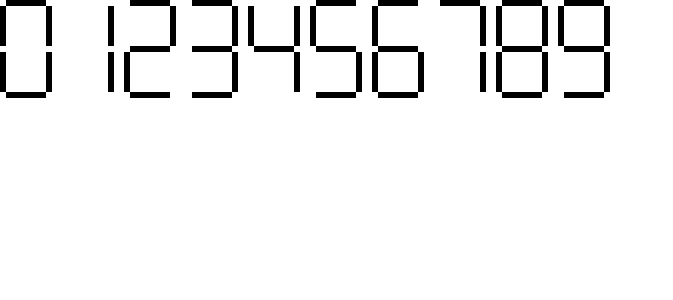
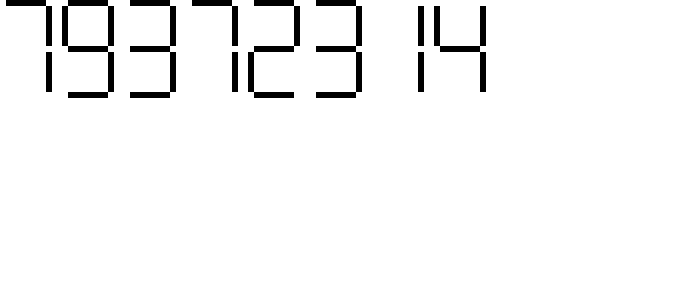
Before and after one commit to Hasuzawa/web-calculator, a React (Create React App) app: page / in a window 1280 px wide. Shown: the top 300 px of the page, without its empty margins (0-673 px from the left). Built offline with nearby package versions, Linux system fonts and the light colour scheme.

Commit message:
non negative number display

```diff
--- a/src/App.tsx
+++ b/src/App.tsx
@@ -1,5 +1,4 @@
 import "./App.css"
-// import Segment from "./component/numericalDisplay/Segment"
 import { SegmentDigit } from "./component/numericalDisplay/SegmentDigit"
 import { NumericalDisplay } from "./component/numericalDisplay/NumericalDisplay"
 
@@ -7,7 +6,7 @@ function App() {
 	return (
 		<div className="App">
 			{/* <SegmentDigit /> */}
-			<NumericalDisplay />
+			<NumericalDisplay n={Math.floor(Math.random() * 100_000_000)} />
 		</div>
 	)
 }
--- a/src/component/numericalDisplay/NumericalDisplay.tsx
+++ b/src/component/numericalDisplay/NumericalDisplay.tsx
@@ -1,13 +1,21 @@
 import styled from "styled-components"
 import { IStyled } from "../../type"
 import { SegmentDigit } from "./SegmentDigit"
+import { Digit } from "../../type"
 
-interface NumericalDisplayProps extends IStyled {}
+interface NumericalDisplayProps extends IStyled {
+	n: number
+}
 
 const RawNumericalDisplay = (props: NumericalDisplayProps) => {
+	const { n } = props
+	const digits = n.toString().split("") as Digit[]
 	return (
 		<div className={props.className}>
-			<SegmentDigit n={"0"} />
+			{digits.map((x: Digit) => (
+				<SegmentDigit n={x} />
+			))}
+			{/* <SegmentDigit n={"0"} />
 			<SegmentDigit n={"1"} />
 			<SegmentDigit n={"2"} />
 			<SegmentDigit n={"3"} />
@@ -16,7 +24,7 @@ const RawNumericalDisplay = (props: NumericalDisplayProps) => {
 			<SegmentDigit n={"6"} />
 			<SegmentDigit n={"7"} />
 			<SegmentDigit n={"8"} />
-			<SegmentDigit n={"9"} />
+			<SegmentDigit n={"9"} /> */}
 		</div>
 	)
 }
```
